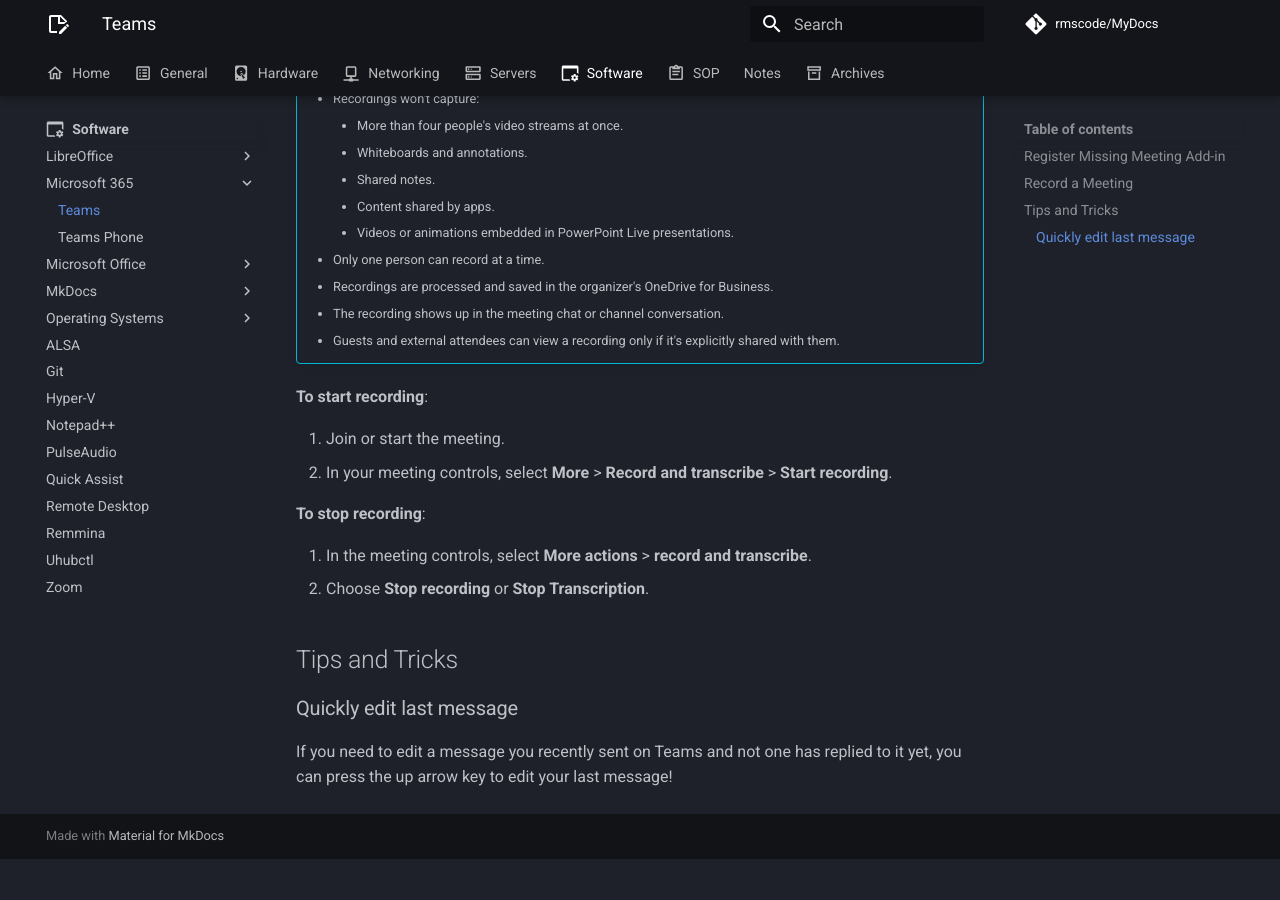
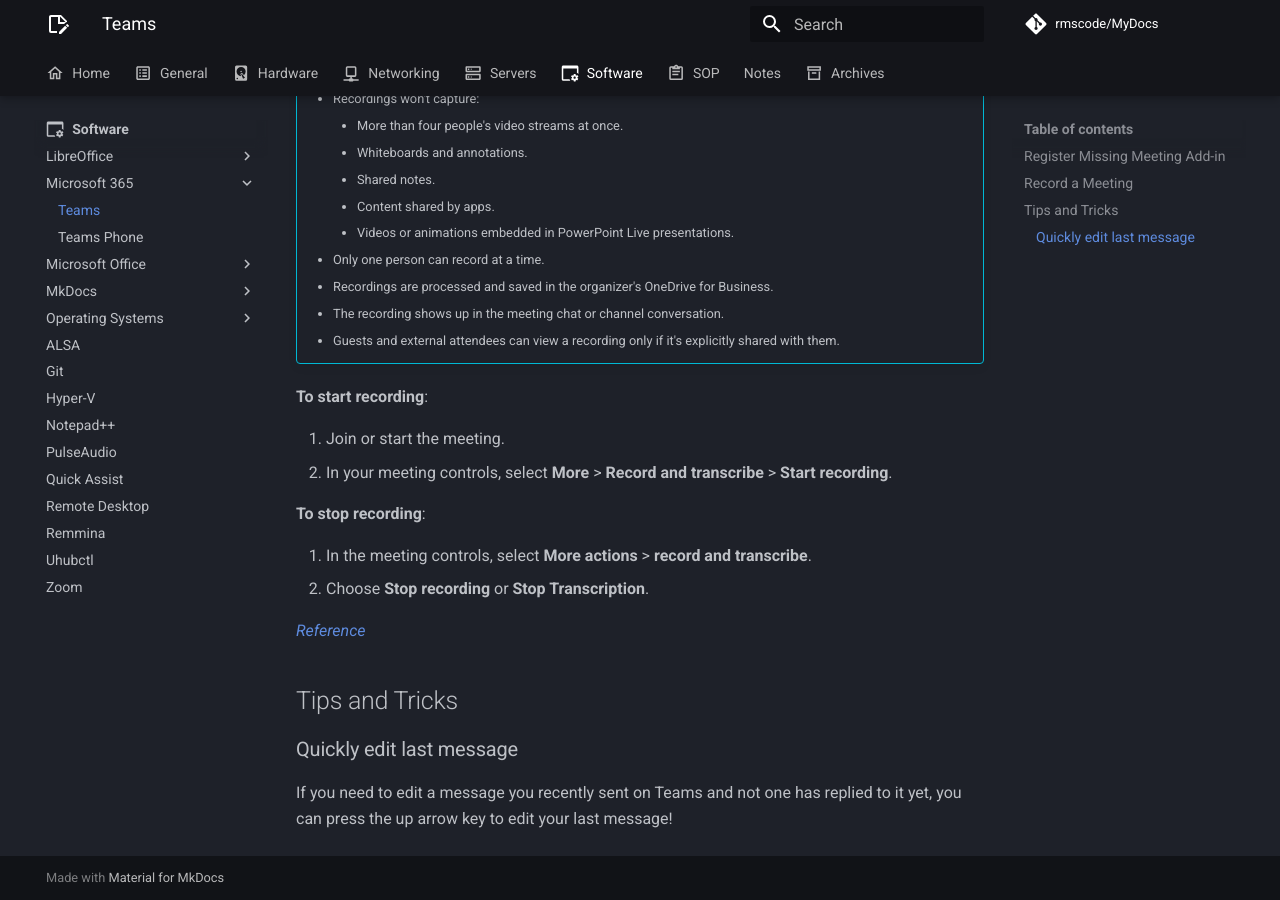
Before and after one commit to rmscode/binary-garden, an MkDocs documentation site: the page built from docs/software/microsoft-365/teams/ms-teams.md, in a window 1280 px wide and 900 px high, scrolled down 1012 px. Built offline with MkDocs 1.6.1 and Material for MkDocs 9.7.7, drawn with Linux system fonts in a browser that asks for light colours; comment, search, counter and statistics services are not loaded; before the commit the page ends 1871 px from its top, so only the background shows below that.

Commit message:
Docs: Update ms-teams.md

```diff
--- a/docs/software/microsoft-365/teams/ms-teams.md
+++ b/docs/software/microsoft-365/teams/ms-teams.md
@@ -45,6 +45,8 @@
 1. In the meeting controls, select **More actions** > **record and transcribe**.
 2. Choose **Stop recording** or **Stop Transcription**.
 
+[*Reference*](https://support.microsoft.com/en-us/office/record-a-meeting-in-microsoft-teams-34dfbe7f-b07d-4a27-b4c6-de62f1348c24)
+
 ## Tips and Tricks
 
 ### Quickly edit last message
```
